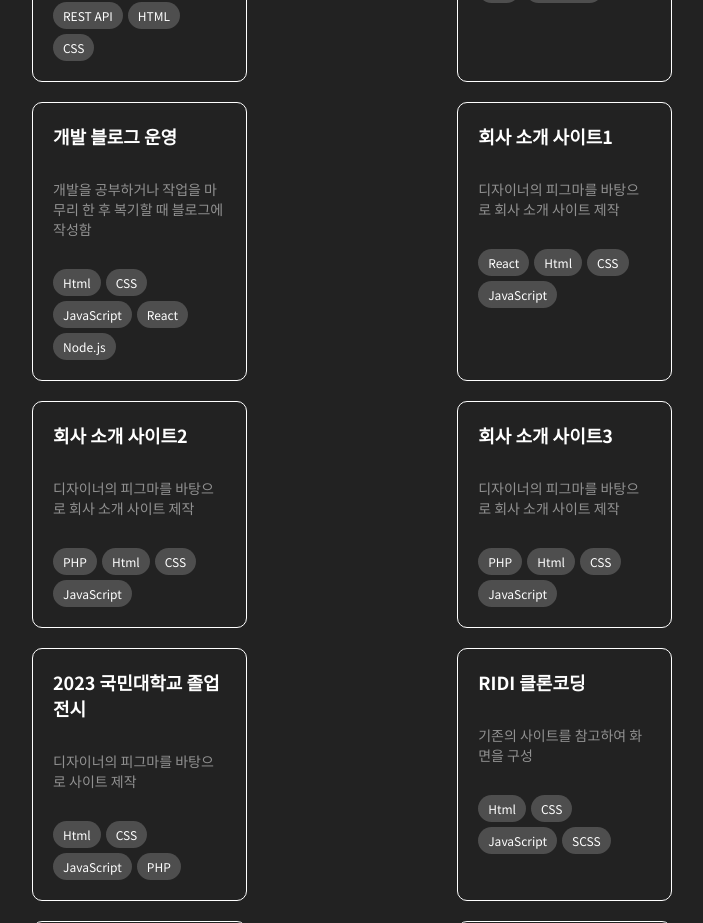
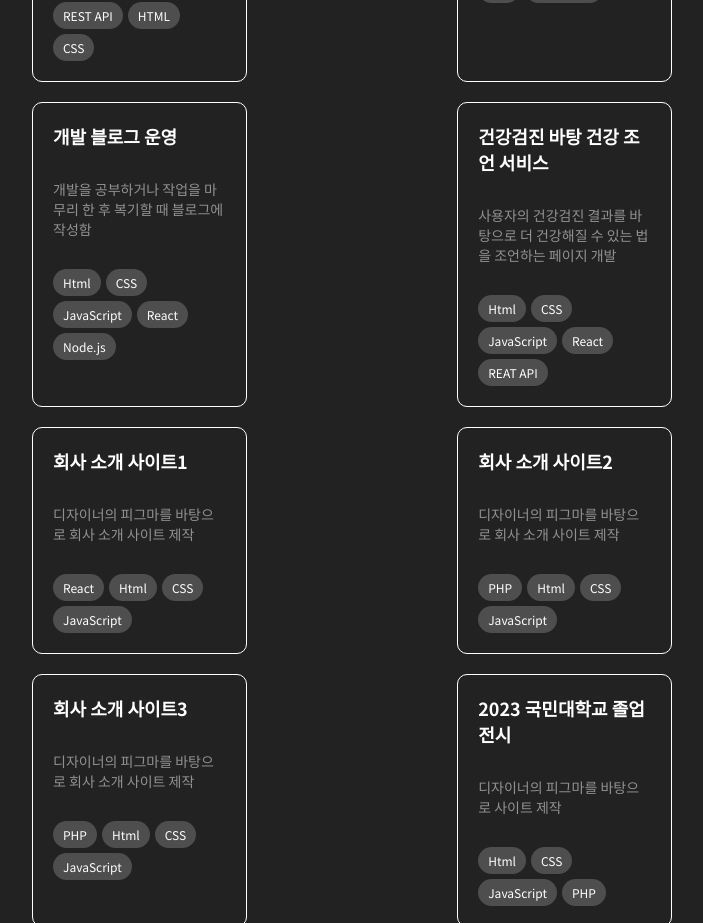
Before and after one commit to kimJAVAN/port2024, a React (Create React App) app: page /#/popol in a window 1280 px wide. Shown: the part 2660-3583 px from the top of the page, without its empty margins (288-991 px from the left). Built offline with nearby package versions, Linux system fonts and the light colour scheme.

Commit message:
1227 내용추가

```diff
--- a/src/Components/Popol/Popol.js
+++ b/src/Components/Popol/Popol.js
@@ -123,6 +123,31 @@ function Popol() {
       ]
 
     },
+
+      // 건강 검진 바탕 분석 서비스
+      {
+        index : 'company',
+        title: "건강검진 바탕 건강 조언 서비스",
+        description: "사용자의 건강검진 결과를 바탕으로 더 건강해질 수 있는 법을 조언하는 페이지 개발",
+        techStack: [ 'Html', "CSS","JavaScript", "React", 'REAT API'],
+        projectDescription: "의료 전문가의 조언을 바탕으로 사용자의 건강검진 결과를 바탕으로 더 건강해 질 수 있는 법과 상품 추천, 그리고 어떠한 부분이 평균에 미치지 않는지를 알려주는 서비스를 개발함. ",
+        techUsed: " React, REST API, Html, CSS, JavaScript",
+        participants: "1명(FE1)",
+        period: "2024. 04 ~ 2024. 06",
+        link: "",
+        linkDescription: "",
+        details: [
+          {
+            "title": "1. 헬스케어 서비스 개발 경험",
+            "items": [
+              "건강검진 결과를 제공하는 API를 활용하여 사용자의 건강 개선을 돕는 서비스 및 페이지 제작",
+              "홈페이지에서 판매 중인 건강 관련 제품을 추가로 소개하거나 추천해주는 기능 구현",
+              "의학적 지식을 보유한 전문가들이 제공한 자료를 바탕으로 개발 진행",
+              "건강 데이터의 특정 수치가 기준을 초과하거나 미달한 경우 평균 정보를 제공하는 기능 포함"
+            ]
+          }
+        ]
+      },
 
     // 사내 사이트1
     {
```
Also changed, not shown: 5 other files (tests, documents, lock files or other folders).
